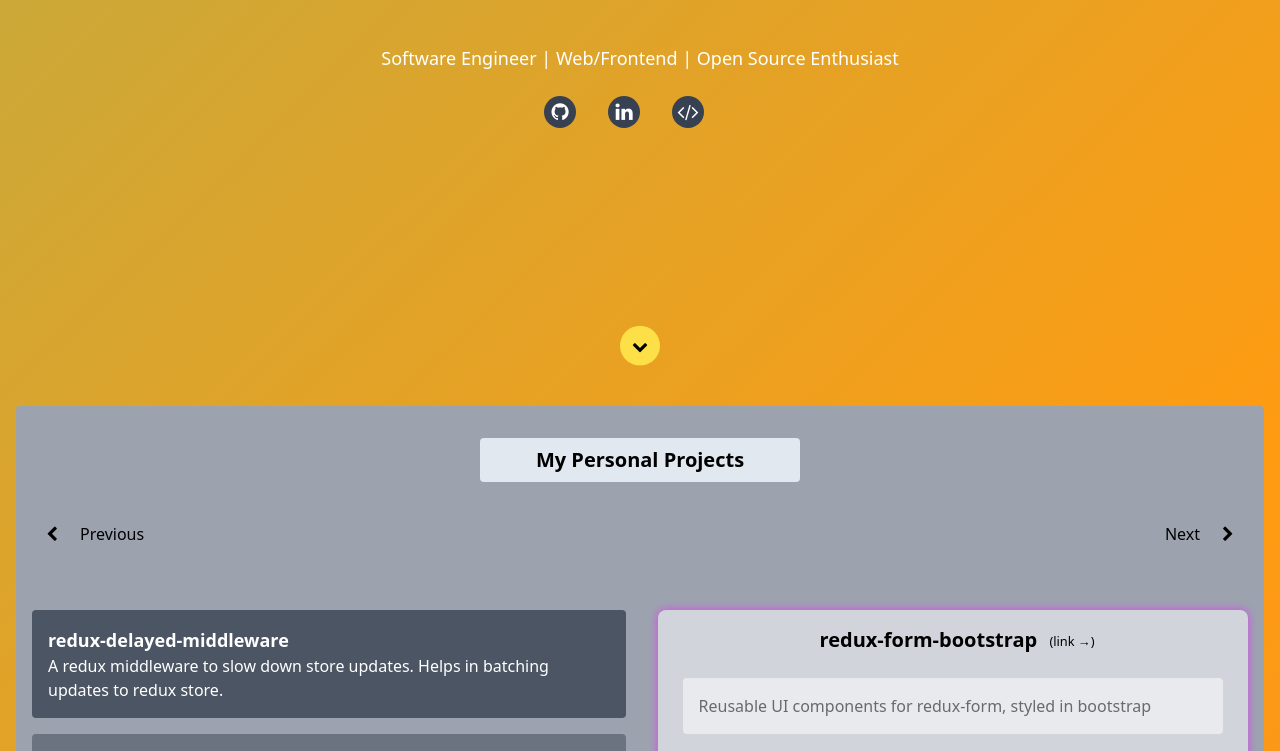
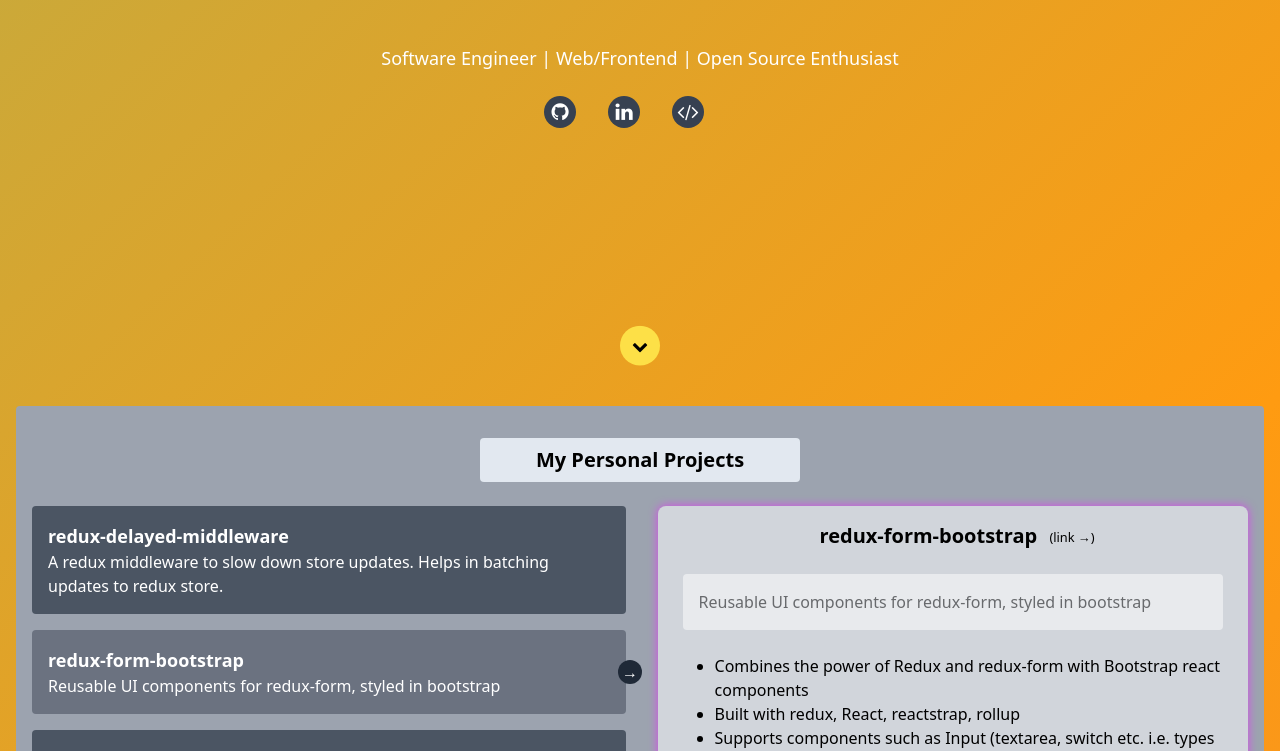
Before and after one commit to prakhar-pal/prakhar-pal.github.io, a Next.js app: page / in a window 1280 px wide. Shown: the part 410-1161 px from the top of the page. Built offline with nearby package versions, Linux system fonts and the light colour scheme.

Commit message:
fix: remove the previous/next icons from desktop view

```diff
--- a/src/components/SelfProjects.tsx
+++ b/src/components/SelfProjects.tsx
@@ -140,7 +140,7 @@ const SelfProjects = React.forwardRef((_, ref) => {
   return (
     <section ref={ref as any} className="py-8 rounded p-4 bg-gray-400">
       <h4 className="font-semibold text-xl text-center text-black bg-slate-200 py-2 rounded px-4 w-80 mx-auto">My Personal Projects</h4>
-      <div className="flex justify-between text-black">
+      <div className="flex justify-between text-black md:hidden">
         <button
           className="my-8 flex items-center"
           onClick={goToPreviousProject}>
```
